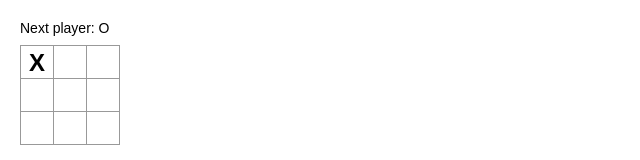
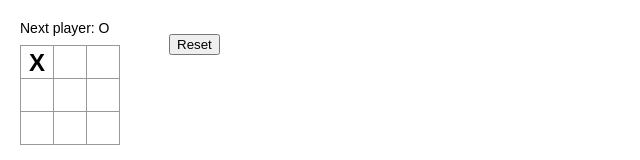
Before and after one commit to jspaaks/tic-tac-toe-react, a React (Create React App) app: page / in a window 1280 px wide. Both pictures are taken after a click on the button 37 px from the left and 62 px from the top of the page. Shown: the top 160 px of the page, without its empty margins (0-640 px from the left). Built offline with nearby package versions, Linux system fonts and the light colour scheme.

Commit message:
can now restore to previous states from history

```diff
--- a/src/game.tsx
+++ b/src/game.tsx
@@ -30,21 +30,19 @@ export class Game extends React.Component<PropsType, StateType > {
         }
     }
 
-    clickHandler (i: number) {
-        console.log(`clicked square ${i}`);
-        console.info(this.state.history);
+    clickHandler (iSquare: number) {
         const latest = getLatest(this.state)
         const winner = calculateWinner(latest.squares)
         if (winner === 'X' || winner === 'O') {
             console.log('We already have a winner')
             return
         }
-        if (latest.squares[i] === 'X' || latest.squares[i] === 'O') {
+        if (latest.squares[iSquare] === 'X' || latest.squares[iSquare] === 'O') {
             console.log('Can\'t overwrite a previous move')
             return
         }
         const squares = [...latest.squares];
-        squares[i] = latest.player;
+        squares[iSquare] = latest.player;
         const player = latest.player === 'X' ? 'O' : 'X';
         this.setState({
             history: this.state.history.concat({ squares, player })
@@ -52,8 +50,22 @@ export class Game extends React.Component<PropsType, StateType > {
         return
     }
 
+    restoreStateFromHistory (iMove: number) {
+        this.setState({
+            history: this.state.history.slice(0, iMove + 1)
+        })
+    }
+
     render() {
         const latest = getLatest(this.state);
+        const moves = this.state.history.slice(0,-1).map((state, iMove) => {
+            const msg = iMove === 0 ? 'Reset' : `Restore board to state after ${iMove} moves`
+            return (
+                <li key={iMove}>
+                    <button onClick={() => this.restoreStateFromHistory(iMove)}>{msg}</button>
+                </li>
+            )
+        })
         return (
             <div className="game">
                 <div className="game-board">
@@ -64,8 +76,7 @@ export class Game extends React.Component<PropsType, StateType > {
                     />
                 </div>
                 <div className="game-info">
-                <div>{/* status */}</div>
-                <ol>{/* TODO */}</ol>
+                <ol style={{listStyle: 'none'}}> { moves } </ol>
                 </div>
             </div>
         );
```
